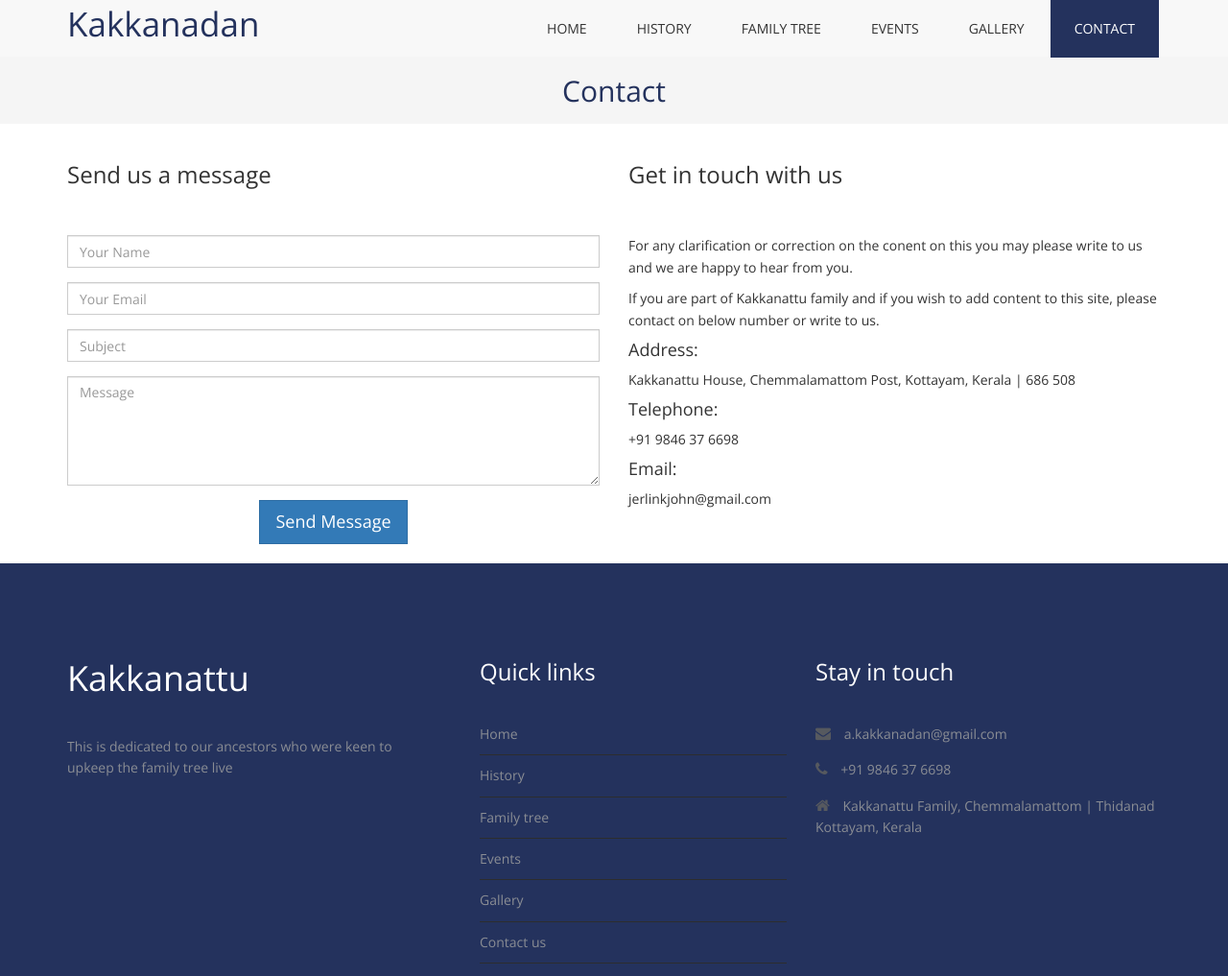
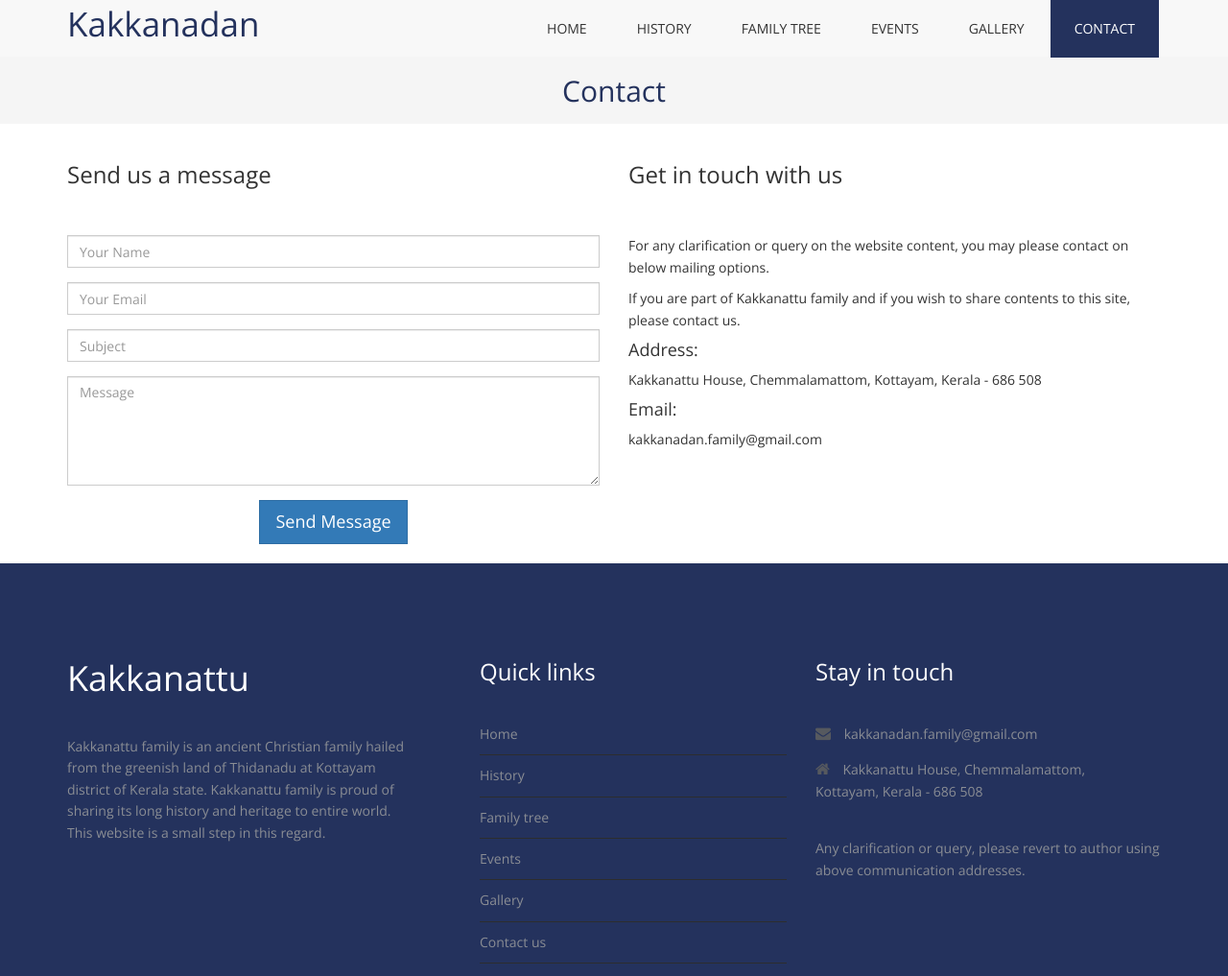
Before and after one commit to jerlinkjohn/webhosting, a plain HTML site: page contact.html in a window 1280 px wide. Shown: the top 1017 px of the page at 96% size. Drawn offline with nearby package versions, Linux system fonts and the light colour scheme.

Commit message:
Add files via upload
updated signature part and minor performance fixes

```diff
--- a/contact.html
+++ b/contact.html
@@ -91,12 +91,11 @@
           <h3>Get in touch with us</h3>
         </div>
         <div class="">
-          <p>For any clarification or correction on the conent on this you may please write to us and we are happy to hear from you.</p>
-          <p>If you are part of Kakkanattu family and if you wish to add content to this site, please contact on below number or write to us.</p>
+          <p>For any clarification or query on the website content, you may please contact on below mailing options.</p>
+          <p>If you are part of Kakkanattu family and if you wish to share contents to this site, please contact us.</p>
 
-          <h4>Address:</h4>Kakkanattu House, Chemmalamattom Post, Kottayam, Kerala | 686 508<br>
-          <h4>Telephone:</h4>+91 9846 37 6698</br>
-		  <h4>Email:</h4>jerlinkjohn@gmail.com
+          <h4>Address:</h4>Kakkanattu House, Chemmalamattom, Kottayam, Kerala - 686 508<br>
+		  <h4>Email:</h4> <a href="mailto:kakkanadan.family@gmail.com"> <p>kakkanadan.family@gmail.com</p></a>
         </div>
       </div>
     </div>
@@ -108,7 +107,7 @@
         <div class="row">
           <div class="col-md-4 f-about">
             <a href="index.html"><h1>Kakkanattu</h1></a>
-            <p>This is dedicated to our ancestors who were keen to upkeep the family tree live</p>
+            <p>Kakkanattu family is an ancient Christian family hailed from the greenish land of Thidanadu at Kottayam district of Kerala state. Kakkanattu family is proud of sharing its long history and heritage to entire world. This website is a small step in this regard. </p>
 
           </div>
           <div class="col-md-4 l-posts">
@@ -124,11 +123,13 @@
           </div>
           <div class="col-md-4 f-contact">
             <h3 class="widgetheading">Stay in touch</h3>
-            <a href="mailto:jerlinkjohn@gmail.com">
-              <p><i class="fa fa-envelope"></i> a.kakkanadan@gmail.com</p>
+            <a href="mailto:kakkanadan.family@gmail.com">
+              <p><i class="fa fa-envelope"></i> kakkanadan.family@gmail.com</p>
             </a>
-            <p><i class="fa fa-phone"></i> +91 9846 37 6698</p>
-            <p><i class="fa fa-home"></i> Kakkanattu Family, Chemmalamattom | Thidanad <br> Kottayam, Kerala</p>
+            <!--<p><i class="fa fa-phone"></i> +91 9846 37 6698</p> -->
+            <p><i class="fa fa-home"></i> Kakkanattu House, Chemmalamattom, <br> Kottayam, Kerala	- 686 508</p>
+			<br/>
+			<p>Any clarification or query, please revert to author using above communication addresses.</p>
           </div>
         </div>
       </div>
```
Also changed, not shown: events.html (+7 -5 lines), gallery.html (+13 -11 lines), history.html (+67 -7 lines), index.html (+8 -6 lines).
